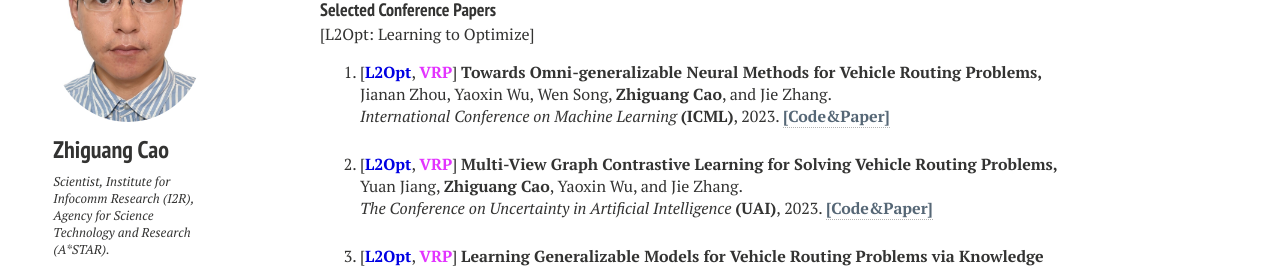
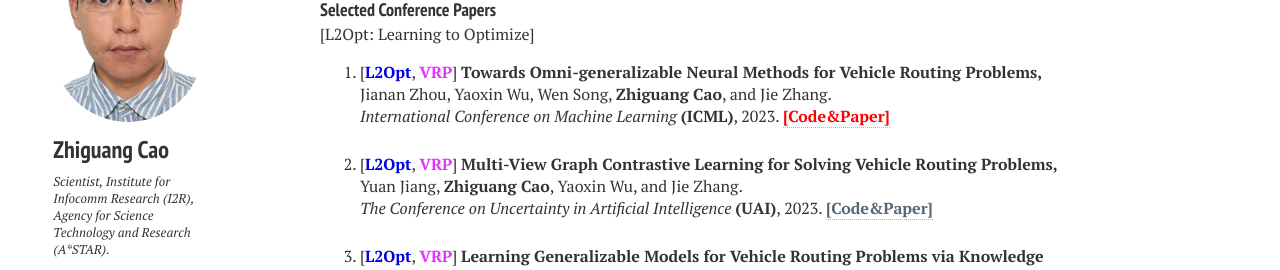
Before and after one commit to zhiguangcaosg/zhiguangcaosg.github.io, a Jekyll site: the page built from publications.md, in a window 1280 px wide. Shown: the part 180-450 px from the top of the page. Built offline with Jekyll 4.4.1, drawn with Linux system fonts in a browser that asks for light colours; nearby versions of some CDN libraries.

Commit message:
Update publications.html

```diff
--- a/_layouts/publications.html
+++ b/_layouts/publications.html
@@ -94,7 +94,7 @@ div.bibtex pre { font-size: 75%; overflow: auto;  width: 100%; padding: 0em 0em;
 <p>
 [<font color="#0000E3"><b>L2Opt</b></font>, <font color="#E333FF"><b>VRP</b></font>] <b>Towards Omni-generalizable Neural Methods for Vehicle Routing Problems,</b>
 <br> Jianan Zhou, Yaoxin Wu, Wen Song, <b>Zhiguang Cao</b>, and Jie Zhang.<br>
-<i>International Conference on Machine Learning</i> <b>(ICML)</b>, 2023. <a href="https://zhiguangcaosg.github.io/publications/"> <font color="#566776"><b>[Code&Paper]</b> </font></a>
+<i>International Conference on Machine Learning</i> <b>(ICML)</b>, 2023. <a href="https://github.com/RoyalSkye/Omni-VRP" target="_blank"> <font color="#FF0000"><b>[Code&Paper]</b> </font></a>
 </p>
 </li>
 
```
